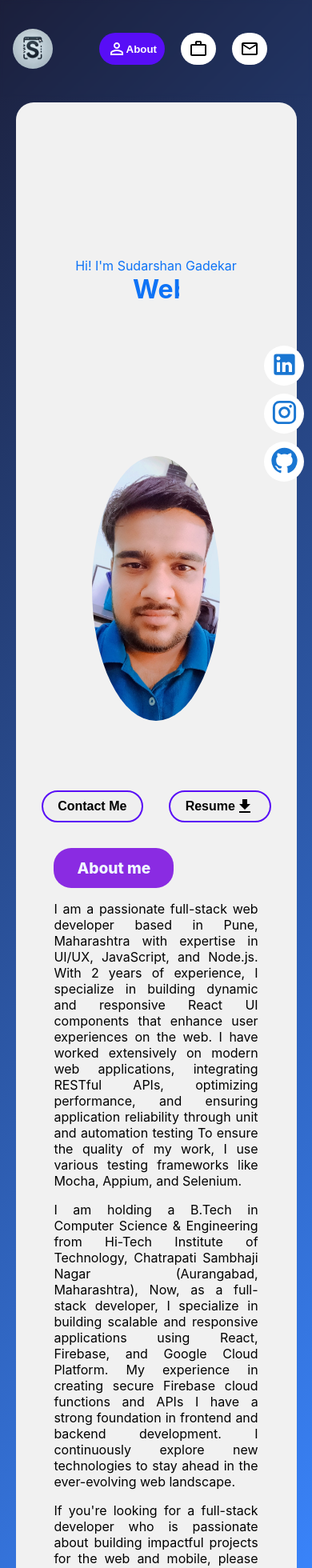
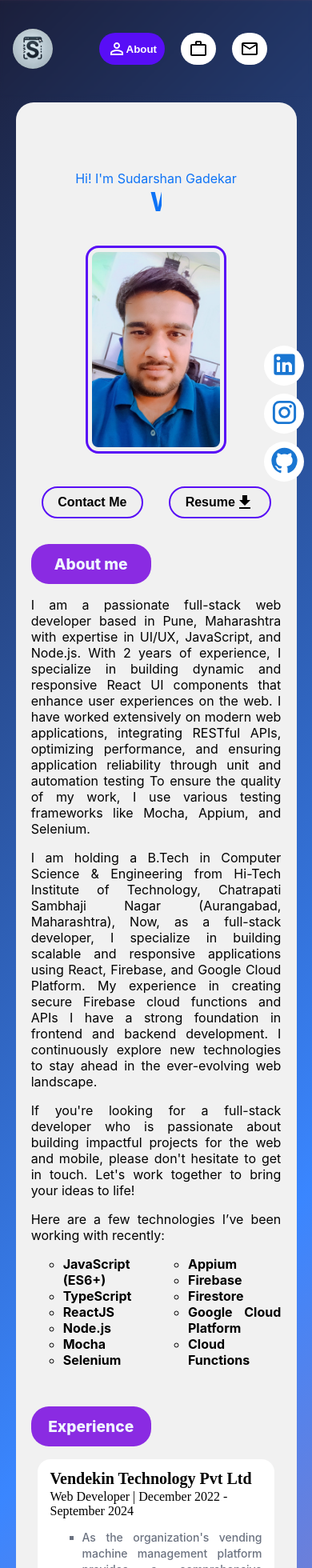
Before and after one commit to Sudarshan70-dev/Sudarshan70-dev, a React (Create React App) app: page / in a window 390 px wide. Shown: the top 1960 px of the page at 80% size. Built offline with nearby package versions, Linux system fonts and the light colour scheme.

Commit message:
make some ui changes

```diff
--- a/src/components/HeroImg.jsx
+++ b/src/components/HeroImg.jsx
@@ -136,7 +136,7 @@ const validation = ()=>{
 
 
   return (
-    <div className="centerDiv">
+    <div id="mainPage" className="centerDiv">
       <Container
         sx={{
           width: "90%",
@@ -145,7 +145,7 @@ const validation = ()=>{
           backgroundColor: "rgb(241 241 241)",
         }}
       >
-        <div>
+        <div >
           <div className="hero">
             <div className="intro-heading">
               <div>Hi! I'm Sudarshan Gadekar</div>
@@ -210,12 +210,12 @@ const validation = ()=>{
               <p className="justifyContent">
                 Here are a few technologies I’ve been working with recently:
                 <div className="skillSet">
-                  <ul className="list-disc space-y-2">
+                  <ul className="list-disc space-y-2 skillList">
                     {technologies.slice(0, 6).map((tech, index) => (
                       <li key={index}>{tech}</li>
                     ))}
                   </ul>
-                  <ul className="list-disc space-y-2">
+                  <ul className="list-disc space-y-2 skillList">
                     {technologies.slice(6).map((tech, index) => (
                       <li key={index}>{tech}</li>
                     ))}
@@ -235,7 +235,7 @@ const validation = ()=>{
               </div>
               <Container
                 sx={{
-                  width: "90%",
+                  width: "95%",
                   backgroundColor: "#ffffff",
                   borderRadius: "16px",
                 }}
@@ -283,7 +283,7 @@ const validation = ()=>{
                       </p>
                     </li>
                     <li>
-                      <p className="justifyContent">
+                      <p className="justifyContent skillList">
                         Skill : ReactJs, JavaScript ES6, Typescript, Firebase,
                         Firestore, Google Cloud Platform, Selenium, Mocha, Git
                       </p>
@@ -347,7 +347,7 @@ const validation = ()=>{
                     onClick={() => onSend()}
                     disabled={isSent}
                   >
-                    {isSending ? "Sending..." : isSent ? "Sent" : "Send"}
+                    {isSent ? "Sent" : "Send"}
                     {isSent ? (
                       <CheckIcon
                         sx={{ paddingLeft: "10px", color: "inherit" }}
--- a/src/components/Navbar.jsx
+++ b/src/components/Navbar.jsx
@@ -2,9 +2,6 @@ import "../style/HeroImgStyle.css";
 
 import React, { useState } from "react";
 import { Link } from "react-router-dom";
-// import WorkIcon from '@mui/icons-material/Work';
-// import PersonIcon from "@mui/icons-material/Person";
-// import ContactMailIcon from '@mui/icons-material/ContactMail';
 import Logo from "../assets/Logo.webp"
 import PersonOutlineIcon from '@mui/icons-material/PersonOutline';
 import EmailOutlinedIcon from '@mui/icons-material/EmailOutlined';
@@ -42,11 +39,19 @@ const Navbar = () => {
   }
 
 
+  const goOnIntro =()=>{
+    const element = document.getElementById("mainPage");
+    window.scrollTo({top:element.offsetTop, behavior:"smooth"});
+  }
+
+
   return (
     <div className="header">
-      <Link to="/">
+      <div>
+        <button className="logo" onClick={()=>goOnIntro()}>
         <img className="logo" src={Logo} alt="Logo" />
-      </Link>
+        </button>
+      </div>
       <div className="menu">
         <button
           onClick={() => goOnAbout()}
--- a/src/style/HeroImgStyle.css
+++ b/src/style/HeroImgStyle.css
@@ -13,9 +13,11 @@
 }
 .intro-img img{
     width:50%;
-    height: 70%;
-    border-radius:50%;
-    object-fit:cover;
+    /* height: 70%; */
+    padding:5px;
+    border: solid rgb(88, 14, 246);
+    border-radius:16px;
+    /* object-fit:cover; */
 }
 
 .intro-heading{
@@ -48,12 +50,6 @@
     }
 }
 
-@media (max-width:480px){
-    .hero .typing-container{
-        font-size:2rem;
-    }
-
-}
 
 .typing-container {
     display: inline-block;
@@ -114,6 +110,7 @@
     font-family: 'Times New Roman', Times, serif;
     font-size: 1.25rem;
     line-height: 1.75rem;
+    padding-top:10px;
 }
 
 .positionName{
@@ -310,3 +307,35 @@
     display: flex;
     align-items: center;
 }
+
+.skillList{
+    font-weight:bold;
+}
+
+@media (max-width:480px){
+    .hero{
+        height:55vh;
+    }
+
+    .intro-img{
+        margin:20px 0;
+    }
+
+    .hero .typing-container{
+        font-size:2rem;
+    }
+
+    .paddingLeftRight{
+        padding-left: 1%;
+        padding-right: 1%;
+    }
+
+    .workIcon{
+        display:none;
+    }
+
+    .experienceContainer{
+        width:95%
+    }
+
+}
```
